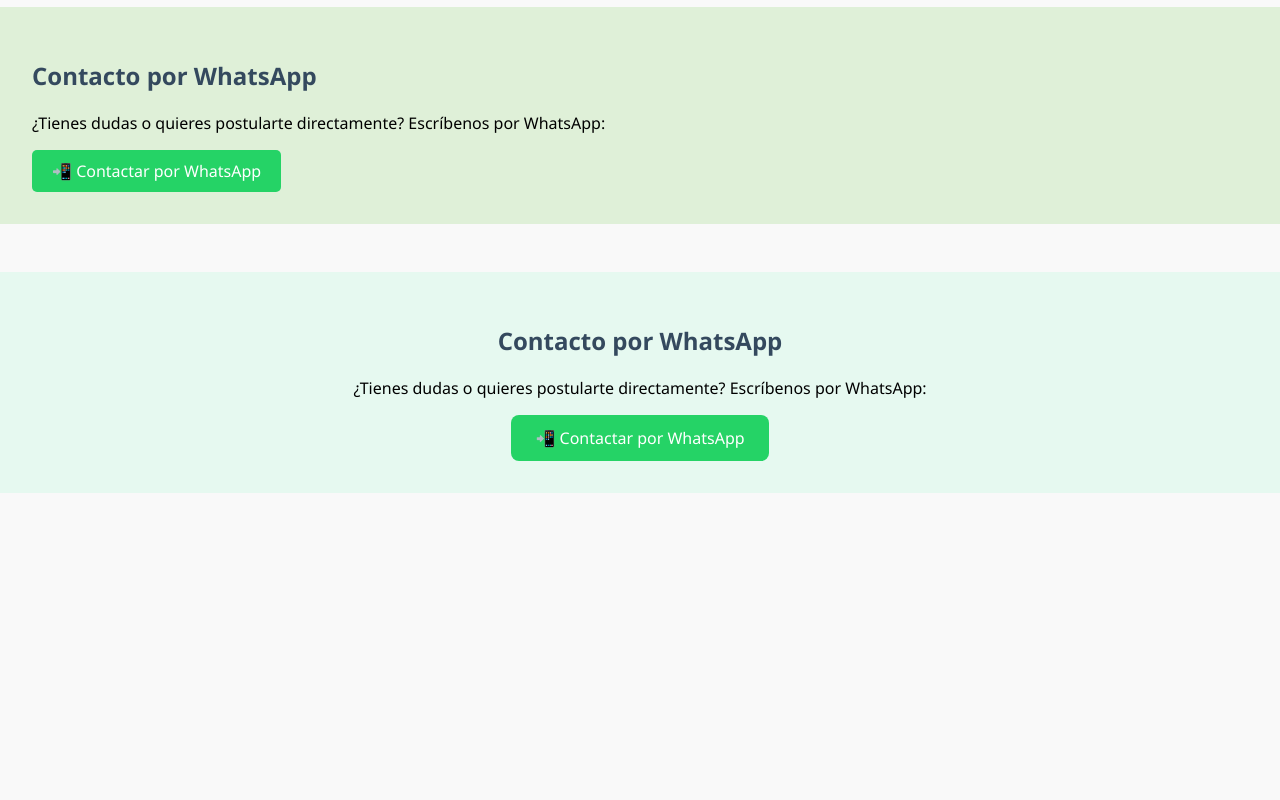
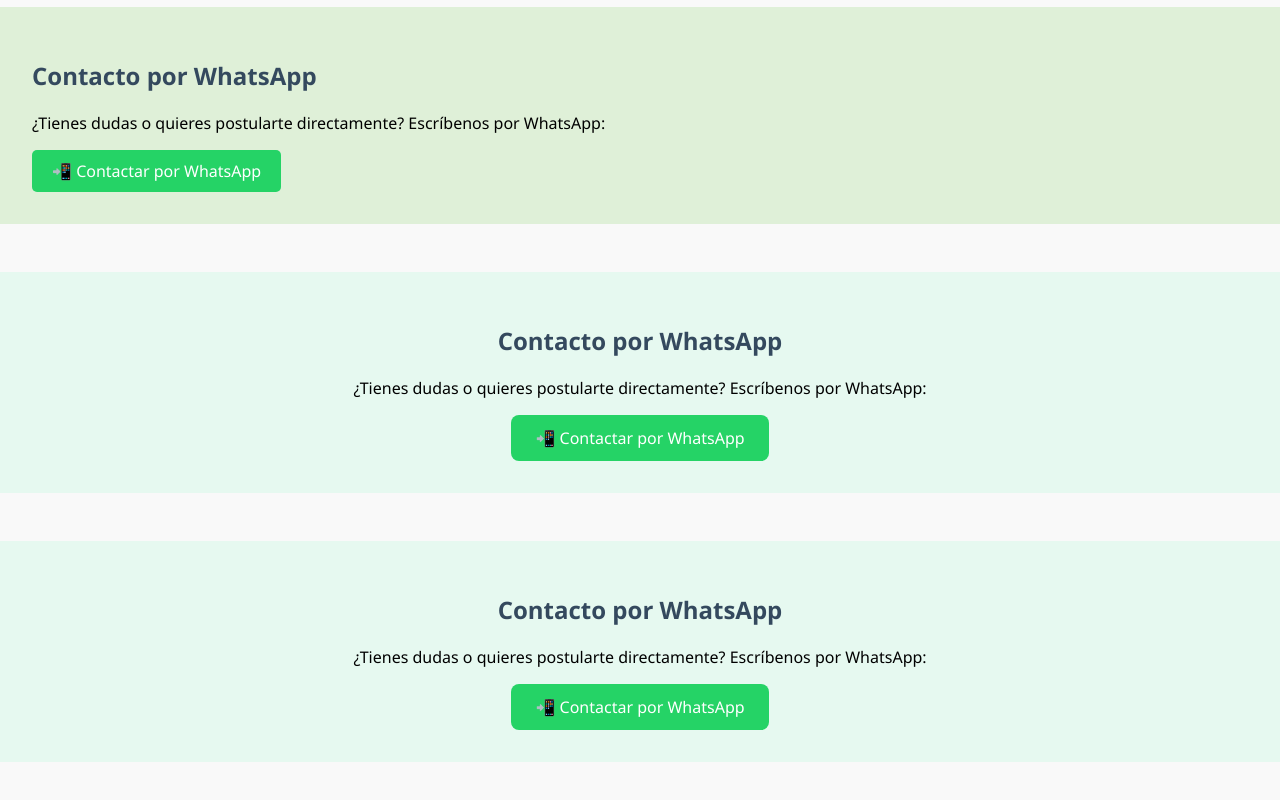
Before and after one commit to vascoalexander37-cell/la-temporal-Medell-n-, a plain HTML site: page index.html in a window 1280 px wide. Shown: the part 2073-2873 px from the top of the page. Before the commit the page ends 2614 px from the top, so only its background shows below. Drawn offline with Linux system fonts and the light colour scheme.

Commit message:
Update index.htmlboton con mensaje predefinido

```diff
--- a/index.html
+++ b/index.html
@@ -49,6 +49,12 @@
   <a href="https://wa.me/573184763464" target="_blank" style="display:inline-block; background-color:#25D366; color:white; padding:12px 24px; font-size:16px; text-decoration:none; border-radius:8px;">
     📲 Contactar por WhatsApp
   </a>
+</section> <section style="padding: 2em; background-color: #e6f9f0; text-align: center;">
+  <h2>Contacto por WhatsApp</h2>
+  <p>¿Tienes dudas o quieres postularte directamente? Escríbenos por WhatsApp:</p>
+  <a href="https://api.whatsapp.com/send?phone=573184763464&text=Hola%2C%20estoy%20interesado%20en%20una%20oferta%20gastron%C3%B3mica%20publicada%20en%20La%20Temporal%20Medell%C3%ADn" target="_blank" style="display:inline-block; background-color:#25D366; color:white; padding:12px 24px; font-size:16px; text-decoration:none; border-radius:8px;">
+    📲 Contactar por WhatsApp
+  </a>
 </section>
 </body>
 </html>
```
